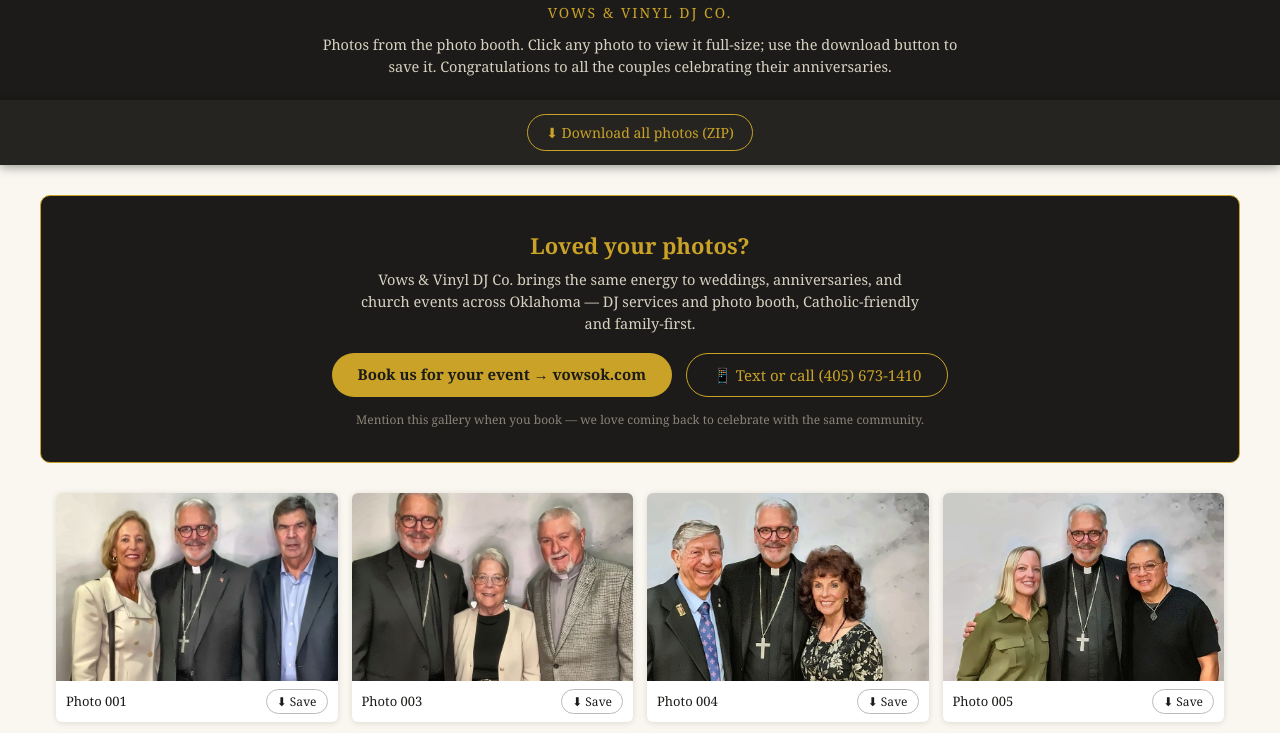
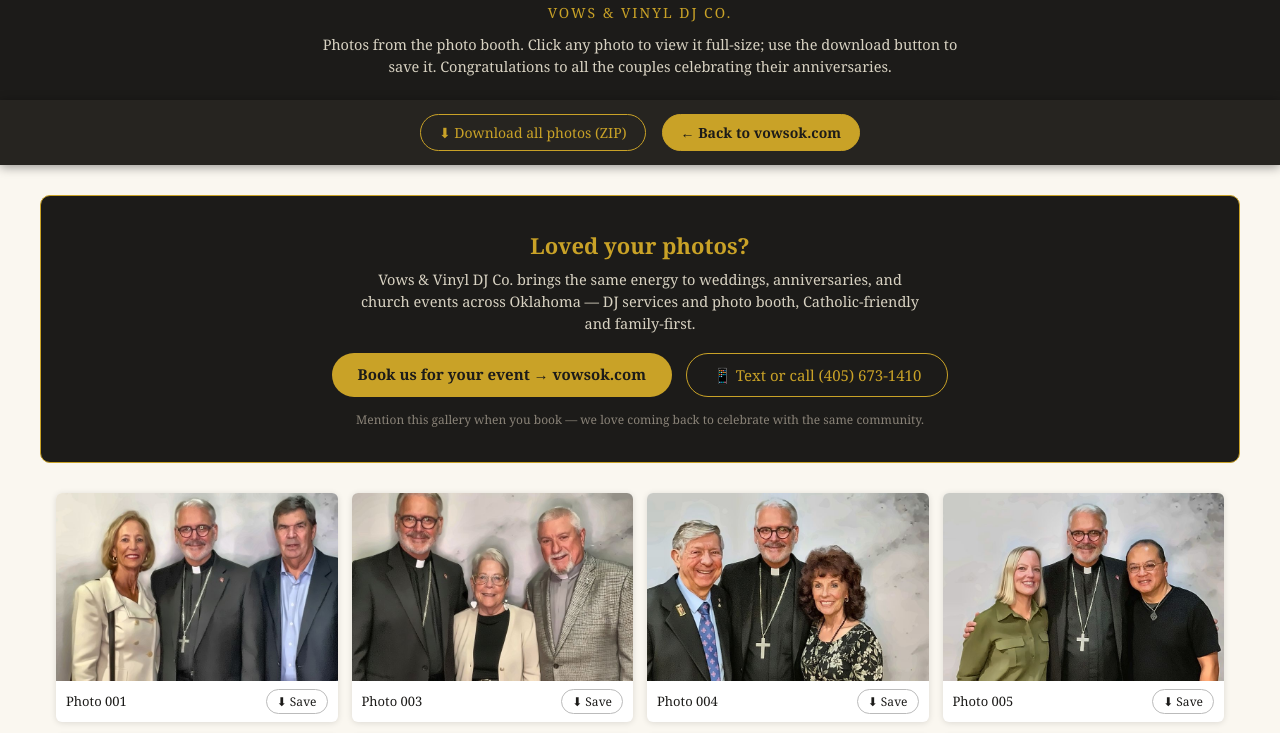
Before and after one commit to GarrettRoi/anniversary-mass-59EU-gallery, a plain HTML site: page index.html in a window 1280 px wide. Shown: the part 67-800 px from the top of the page. Drawn offline with Linux system fonts and the light colour scheme.

Commit message:
Add back-to-vowsok menu button

```diff
--- a/index.html
+++ b/index.html
@@ -16,6 +16,8 @@ header p{max-width:640px;margin:12px auto 0;font-size:14.5px;line-height:1.5;col
 .bar{text-align:center;padding:14px;background:#262420;position:sticky;top:0;z-index:5;box-shadow:0 2px 10px rgba(0,0,0,.4)}
 .bar a{color:var(--gold);text-decoration:none;font-size:14px;border:1px solid var(--gold);padding:8px 18px;border-radius:20px;display:inline-block}
 .bar a:hover{background:var(--gold);color:var(--ink)}
+.bar .homebtn{margin-left:16px;background:var(--gold);color:var(--ink);font-weight:bold}
+.bar{display:flex;justify-content:center;align-items:center;gap:0;flex-wrap:wrap}
 .grid{display:grid;grid-template-columns:repeat(auto-fill,minmax(240px,1fr));gap:14px;max-width:1200px;margin:24px auto;padding:0 16px}
 .card{background:#fff;border-radius:6px;overflow:hidden;box-shadow:0 1px 6px rgba(0,0,0,.12);cursor:pointer;position:relative}
 .card img{width:100%;display:block;aspect-ratio:3/2;object-fit:cover}
@@ -48,7 +50,7 @@ footer{text-align:center;padding:26px;color:#8a8378;font-size:13px}
   <div class="sub">Vows &amp; Vinyl DJ Co.</div>
   <p>Photos from the photo booth. Click any photo to view it full-size; use the download button to save it. Congratulations to all the couples celebrating their anniversaries.</p>
 </header>
-<div class="bar"><a href="59EU_final_photos.zip" download>⬇ Download all photos (ZIP)</a></div>
+<div class="bar"><a href="59EU_final_photos.zip" download>⬇ Download all photos (ZIP)</a><a class="homebtn" href="https://vowsok.com">&#8592; Back to vowsok.com</a></div>
 <div class="cta">
   <h2>Loved your photos?</h2>
   <p>Vows &amp; Vinyl DJ Co. brings the same energy to weddings, anniversaries, and church events across Oklahoma — DJ services and photo booth, Catholic-friendly and family-first.</p>
```
Also changed, not shown: index_template.html (+3 -1 lines), 1 other file.
